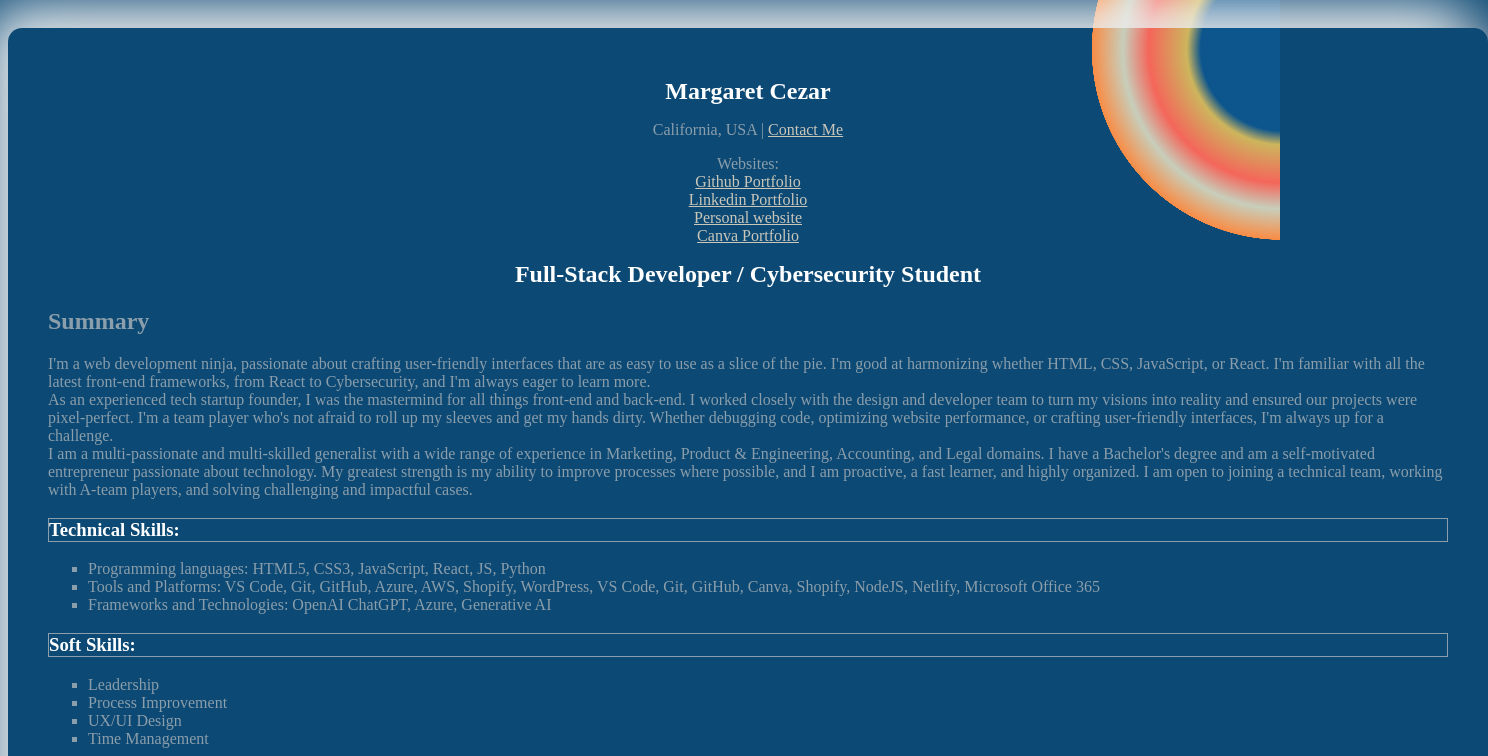
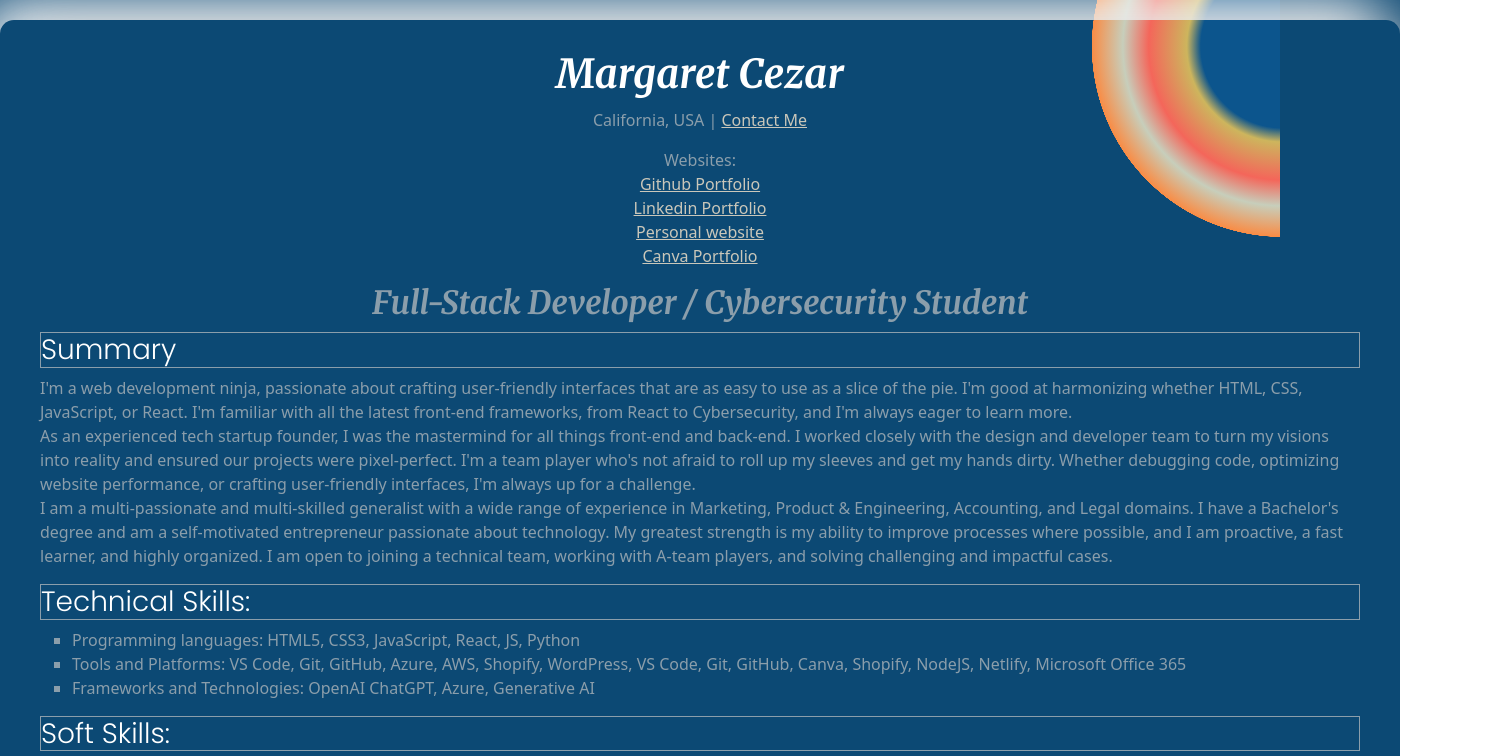
Before and after one commit to Margaret6556/resumemargaretcezar, a plain HTML site: page index.html in a window 1280 px wide. Shown: the top 756 px of the page, 1488 px wide, since content can reach past the window. Drawn offline with nearby package versions, Linux system fonts and the light colour scheme; a script that the page names is missing.

Commit message:
3rd styling update today applied

```diff
--- a/index.html
+++ b/index.html
@@ -4,7 +4,17 @@
 <meta charset="utf-8">
 <meta name="viewport" content="width=device-width, initial-scale=1" />
 <title>Margaret Cezar's Resume</title>
-<link rel="stylesheet" href="style.css" />
+<link rel="stylesheet" href="styles.css" />
+<link rel="stylesheet" href="https://cdnjs.cloudflare.com/ajax/libs/font-awesome/6.3.0/css/all.min.css">
+
+
+<link href="https://cdn.jsdelivr.net/npm/bootstrap@5.2.3/dist/css/bootstrap.min.css" rel="stylesheet" integrity="sha384-rbsA2VBKQhggwzxH7pPCaAqO46MgnOM80zW1RWuH61DGLwZJEdK2Kadq2F9CUG65" crossorigin="anonymous">
+<link rel="preconnect" href="https://fonts.googleapis.com">
+<link rel="preconnect" href="https://fonts.gstatic.com" crossorigin>
+<link href="https://fonts.googleapis.com/css2?family=Merriweather:ital,wght@1,700&family=Poppins:wght@300&display=swap" rel="stylesheet">
+
+<script src="https://cdn.jsdelivr.net/npm/bootstrap@5.2.3/dist/js/bootstrap.bundle.min.js" integrity="sha384-kenU1KFdBIe4zVF0s0G1M5b4hcpxyD9F7jL+jjXkk+Q2h455rYXK/7HAuoJl+0I4" crossorigin="anonymous"></script>
+
  </head>
 
  <body>
@@ -26,20 +36,19 @@
     <br />
     </p>
 
-    <h1>Full-Stack Developer / Cybersecurity Student</h1>
+    <h2>Full-Stack Developer / Cybersecurity Student</h2>
     </section>
  </header>
     <!-- Additional sections for Education, Experience, etc. -->
 
     <section>
     <div class="resume-body">
-    <h2>Summary</h2>
+    <h3>Summary</h3>
     <p> I'm a web development ninja, passionate about crafting user-friendly interfaces that are as easy to use as a slice of the pie. I'm good at harmonizing whether HTML, CSS, JavaScript, or React. I'm familiar with all the latest front-end frameworks, from React to Cybersecurity, and I'm always eager to learn more.
-
-<br />
+<br>
     As an experienced tech startup founder, I was the mastermind for all things front-end and back-end. I worked closely with the design and developer team to turn my visions into reality and ensured our projects were pixel-perfect. I'm a team player who's not afraid to roll up my sleeves and get my hands dirty. Whether debugging code, optimizing website performance, or crafting user-friendly interfaces, I'm always up for a challenge.
-<br />
-I am a multi-passionate and multi-skilled generalist with a wide range of experience in Marketing, Product & Engineering, Accounting, and Legal domains. I have a Bachelor's degree and am a self-motivated entrepreneur passionate about technology.  My greatest strength is my ability to improve processes where possible, and I am proactive, a fast learner, and highly organized. I am open to joining a technical team, working with A-team players, and solving challenging and impactful cases.
+<br >
+    I am a multi-passionate and multi-skilled generalist with a wide range of experience in Marketing, Product & Engineering, Accounting, and Legal domains. I have a Bachelor's degree and am a self-motivated entrepreneur passionate about technology.  My greatest strength is my ability to improve processes where possible, and I am proactive, a fast learner, and highly organized. I am open to joining a technical team, working with A-team players, and solving challenging and impactful cases.
 </p>
 
 <h3>Technical Skills:</h3>
@@ -97,17 +106,12 @@ HTML5, CSS3, JavaScript, React, JS, Python </li>
 <li> Financial Analysis: Intro to Business Performance  |   Lynda/LinkedIn Learning     Issued September 2017 </li>
 <li> Business Writing Certificate               | Skills for Change         Issued 2008 </li>
 </ul>
-
 </section>
     </div>
-
 <div>
+</div>
 
 </div>
-
-
-</div>
-
     <script src="script.js"></script>
     </body>
 </html>
--- /dev/null
+++ b/styles.css
@@ -0,0 +1,77 @@
+/* style.css */
+body {
+  display: flex;
+  flex-direction: column;
+  font-family: "Merriweather", serif;
+  background: radial-gradient(
+    263px at 100.2% 3%,
+    rgb(12, 85, 141) 31.1%,
+    rgb(205, 181, 93) 36.4%,
+    rgb(244, 102, 90) 50.9%,
+    rgb(199, 206, 187) 60.7%,
+    rgb(249, 140, 69) 72.5%,
+    rgb(12, 73, 116) 72.6%
+  );
+  padding: 20px auto;
+}
+
+h1,
+h2 {
+  font-size: medium;
+  font-family: "Merriweather", serif;
+}
+
+h3 {
+  border: solid 1px #8b9eab;
+  color: #ffffff;
+  font-family: "Poppins", sans-serif;
+}
+
+ul {
+  list-style-type: square;
+}
+
+.resume-container {
+  color: #8b9eab;
+  position: relative;
+  margin: 20px auto;
+  padding: 20px 40px;
+  width: 1400px;
+  height: 1500px;
+  border-radius: 14px;
+  overflow: hidden;
+  align-items: center;
+  justify-content: center;
+  box-shadow: 20px 20px 60px #bebebe, -20px -20px 60px #ffffff;
+}
+
+resume-container {
+  text-align: center;
+}
+
+header .contact-info {
+  margin: 10px auto;
+  text-align: center;
+}
+
+header h1 {
+  margin: 10px auto;
+  text-align: center;
+  color: #ffffff;
+}
+
+a:link {
+  color: #cac7ba;
+}
+
+a:active {
+  color: #cac7ba;
+}
+
+a:hover {
+  color: #e1aa7e;
+}
+
+a:visited {
+  color: #cac7ba;
+}
```
